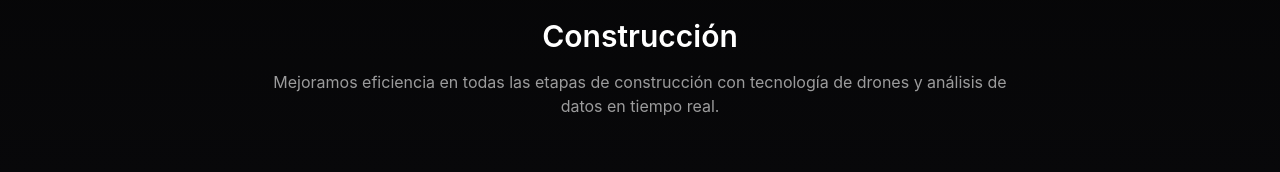
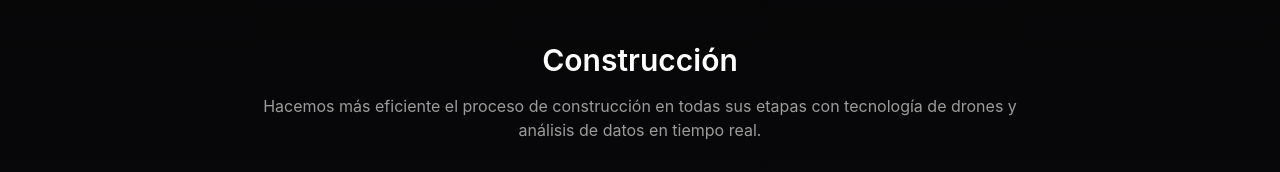
Before and after one commit to S4kred/Datafield, a React (Vite) app: page / in a window 1280 px wide. Shown: the part 1118-1290 px from the top of the page. Built offline with nearby package versions, Linux system fonts and the light colour scheme; grey boxes are pictures that could not be loaded.

Commit message:
update de texto

```diff
--- a/src/components/DatafieldLanding.tsx
+++ b/src/components/DatafieldLanding.tsx
@@ -113,7 +113,7 @@ export default function DatafieldLanding() {
             transition={{ duration: 0.6, delay: 0.15 }}
             className="mt-6 max-w-2xl text-zinc-600"
           >
-            Planificamos, volamos, procesamos. <br /> Los drones facilitan la toma de decisiones oportuna, el ahorro de costos, la mejora de la seguridad del personal y una eficiencia óptima mediante la recopilación de datos aéreos.
+            Planificamos, volamos, procesamos. <br /> Nuestras operaciones te facilitan la toma de decisiones oportuna, el ahorro de costos, la mejora de la seguridad del personal y una eficiencia óptima mediante la recopilación de datos aéreos.
           </motion.p>
           <motion.div
             initial={{ opacity: 0, y: 20 }}
@@ -661,7 +661,7 @@ function ApplicationsServices() {
             >
               <h2 className="text-3xl font-semibold mb-4">Construcción</h2>
               <p className="text-white/60 max-w-3xl mx-auto">
-                Mejoramos eficiencia en todas las etapas de construcción con tecnología de drones y análisis de datos en tiempo real.
+                Hacemos más eficiente el proceso de construcción en todas sus etapas con tecnología de drones y análisis de datos en tiempo real.
               </p>
             </motion.div>
 
```
